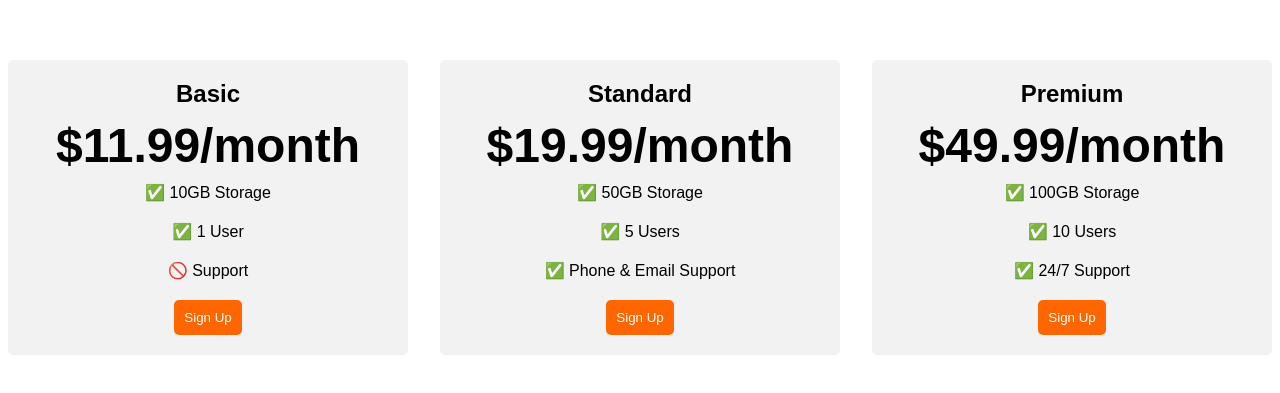
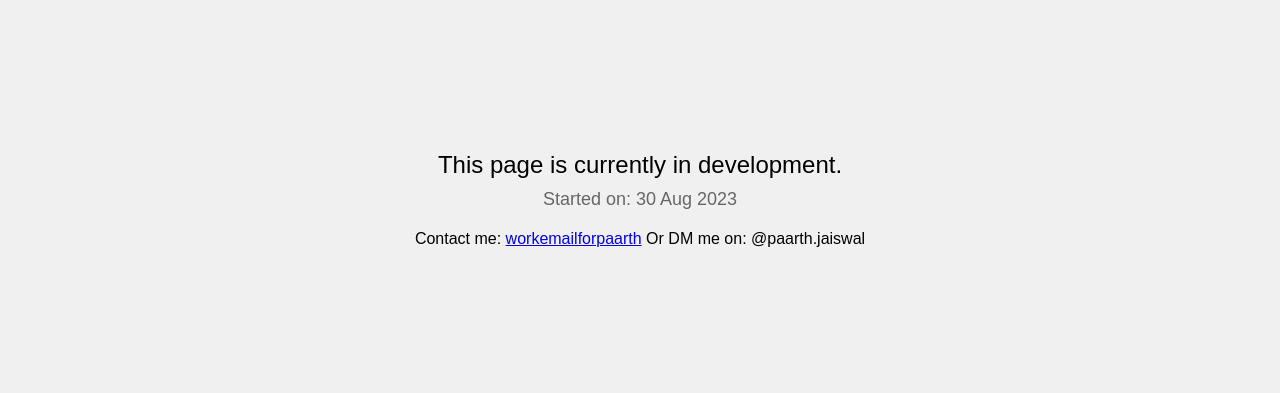
Before and after one commit to B1gSmok/Bigsmoke.gg, a plain HTML site: page index.html in a window 1280 px wide. Shown: the part 201-594 px from the top of the page. Drawn offline with Linux system fonts and the light colour scheme; a web font is replaced by a local one.

Commit message:
Update index.html

```diff
--- a/index.html
+++ b/index.html
@@ -1,106 +1,56 @@
 <!DOCTYPE html>
-<html>
-
+<html lang="en">
 <head>
-  <title>Flexbox Pricing Table</title>
-  <link rel="preconnect" href="https://fonts.googleapis.com">
-  <link rel="preconnect" href="https://fonts.gstatic.com" crossorigin>
-  <link href="https://fonts.googleapis.com/css2?family=Sono:wght@400;700&display=swap" rel="stylesheet">
+    <meta charset="UTF-8">
+    <meta name="viewport" content="width=device-width, initial-scale=1.0">
+    <title>In Development</title>
     <style>
         body {
-      font-family: 'Sono', sans-serif;
-    }
-
-    .pricing-container {
+            font-family: Arial, sans-serif;
+            background-color: #f0f0f0;
+            margin: 0;
+            padding: 0;
             display: flex;
             justify-content: center;
             align-items: center;
             height: 100vh;
-      gap: 2rem;
+            flex-direction: column;
         }
 
-    .pricing-plan {
-      flex: 1;
-      max-width: 400px;
-      padding: 20px;
-      background-color: #f2f2f2;
-      border-radius: 5px;
+        .content {
             text-align: center;
         }
 
-    .plan-title {
+        .message {
             font-size: 24px;
-      font-weight: bold;
             margin-bottom: 10px;
         }
 
-    .plan-price {
-      font-size: 48px;
-      font-weight: bold;
-      margin-bottom: 10px;
+        .date {
+            font-size: 18px;
+            color: #666;
         }
 
-    .plan-features {
-      list-style: none;
-      padding: 0;
-      margin: 0;
+        .contact {
+            margin-top: 20px;
+            font-size: 16px;
         }
 
-    .plan-features li {
-      margin-bottom: 20px;
-    }
-
-    .plan-button {
-      padding: 10px;
-      background-color: #ff6600;
-      color: #fff;
-      border-radius: 5px;
-      border: none;
-    }
-
-    @media (max-width: 1250px) {
-      .pricing-container {
-        flex-direction: column;
-        height: 100%;
-      }
+        .email {
+            color: #007bff;
+            text-decoration: none;
         }
     </style>
 </head>
+<body>
+    <div class="content">
+        <div class="message">This page is currently in development.</div>
+        <div class="date">Started on: 30 Aug 2023</div>
+        <div class="contact">
+            Contact me: <a href="mailto:workemailforpaarth@gmail.com?subject=Regarding%20Project&body=Hello%20Paarth,%0D%0A%0D%0AI am reaching out to discuss the project in development.">workemailforpaarth</a>
 
-<body>
-  <div class="pricing-container">
-    <div class="pricing-plan">
-      <div class="plan-title">Basic</div>
-      <div class="plan-price">$11.99/month</div>
-      <ul class="plan-features">
-        <li>✅ 10GB Storage</li>
-        <li>✅ 1 User</li>
-        <li>🚫 Support</li>
-      </ul>
-      <button class="plan-button">Sign Up</a>
-    </div>
-    <div class="pricing-plan">
-      <div class="plan-title">Standard</div>
-      <div class="plan-price">$19.99/month</div>
-      <ul class="plan-features">
-        <li>✅ 50GB Storage</li>
-        <li>✅ 5 Users</li>
-        <li>✅ Phone &amp; Email Support</li>
-      </ul>
-      <button class="plan-button">Sign Up</a>
-    </div>
-    <div class="pricing-plan">
-      <div class="plan-title">Premium</div>
-      <div class="plan-price">$49.99/month</div>
-      <ul class="plan-features">
-        <li>✅ 100GB Storage</li>
-        <li>✅ 10 Users</li>
-        <li>✅ 24/7 Support</li>
-      </ul>
-      <button class="plan-button">Sign Up</a>
+            Or DM me on:   @paarth.jaiswal
         </div>
     </div>
-
 </body>
-
 </html>
```
Lines whose indentation alone changed are shown as unchanged.
